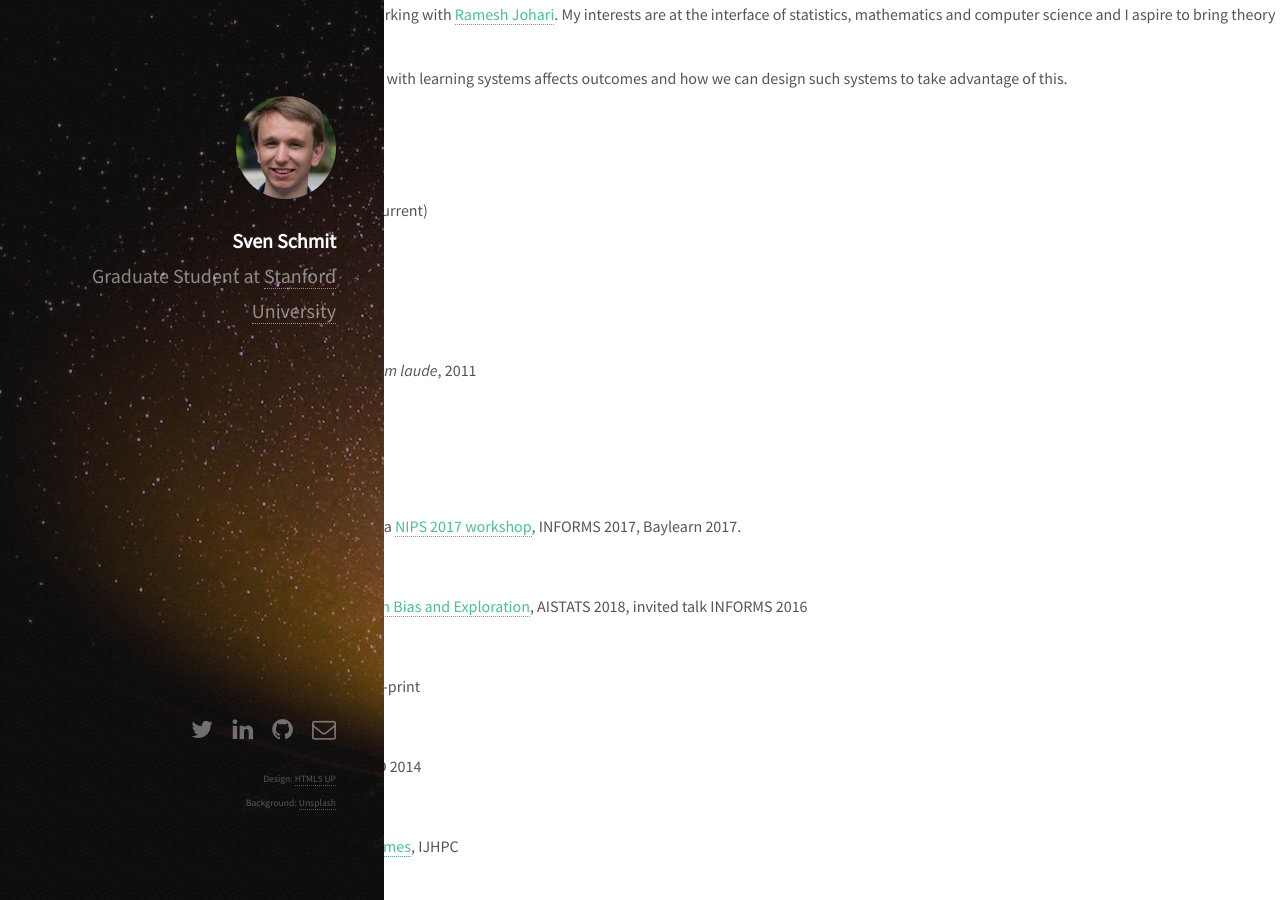
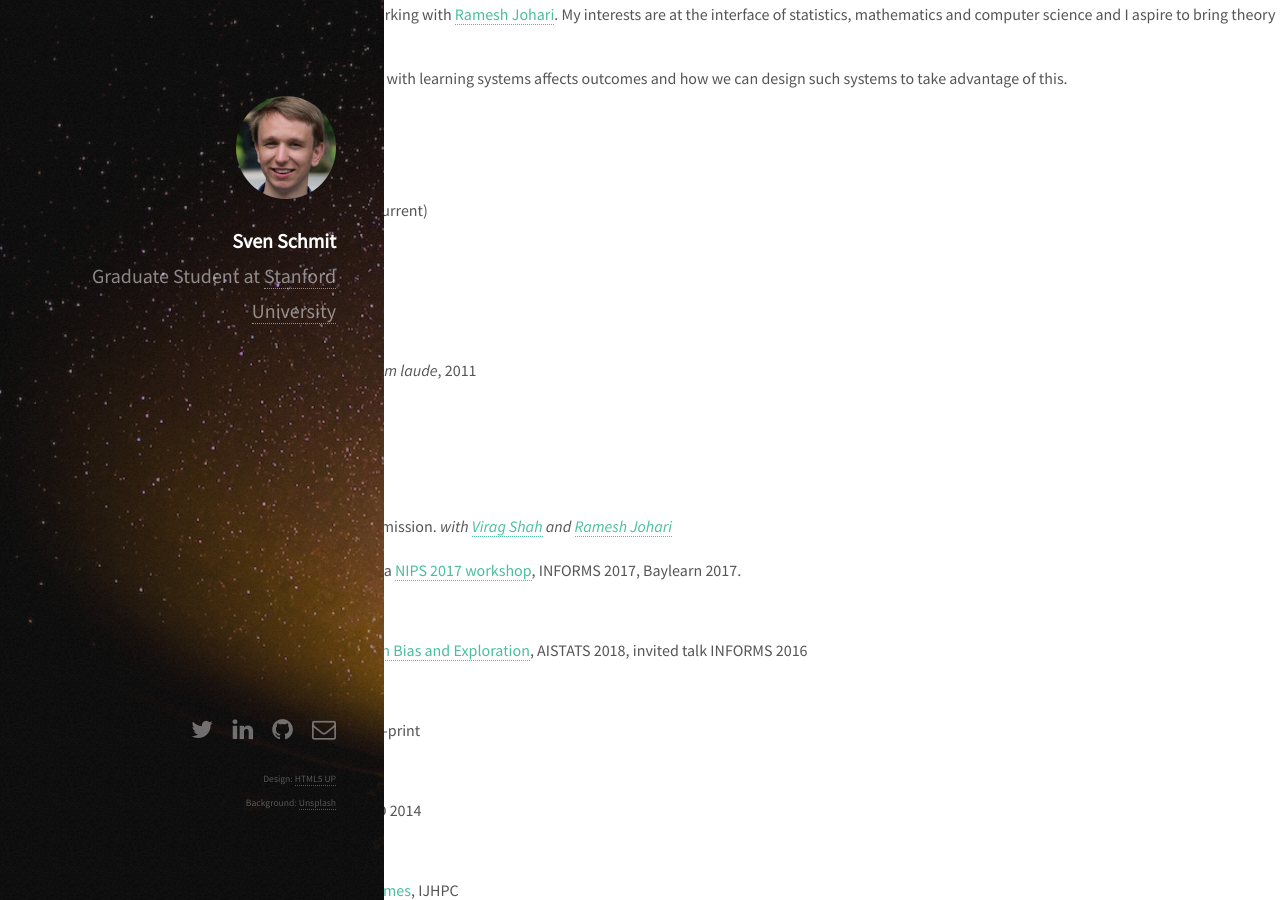
Before and after one commit to schmit/schmit.github.io, a Jekyll site: the page built from _posts/2015-1-1-about.md, in a window 1280 px wide and 900 px high. Built offline with Jekyll 4.4.1, drawn with Linux system fonts in a browser that asks for light colours.

Commit message:
add testing paper

```diff
--- a/_posts/2015-1-1-about.md
+++ b/_posts/2015-1-1-about.md
@@ -30,6 +30,9 @@
 
 
 ## Papers
+
+- [Optimal Testing in the Experiment-rich Regime](https://arxiv.org/abs/1805.11754), in submission.
+   *with [Virag Shah](https://virags.github.io/) and [Ramesh Johari](http://web.stanford.edu/~rjohari/)*
 
 - [Learning with Abandonment](https://arxiv.org/abs/1802.08718), ICML 2018, presented at a [NIPS 2017 workshop](https://www.cs.cmu.edu/~nhaghtal/mlstrat/), INFORMS 2017, Baylearn 2017.
 
```
